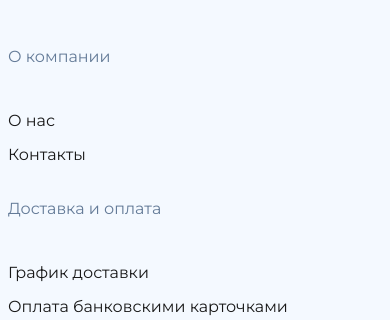
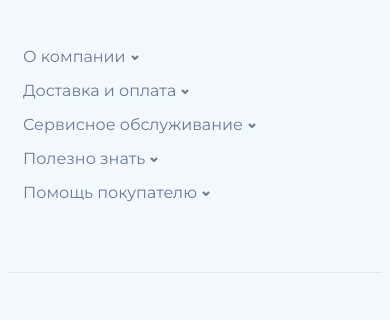
Before and after one commit to DmitryPash/Server.by, a website: page app/index.html in a window 390 px wide. Shown: the part 3606-3926 px from the top of the page. Drawn offline with nearby package versions, Linux system fonts and the light colour scheme; files that its build step writes are made by us from their sources.

Commit message:
Add drop menu

```diff
--- a/app/css/_footer.scss
+++ b/app/css/_footer.scss
@@ -217,6 +217,45 @@ $html-font-size: 16px;
     padding-left: 0;
   }
 }
-.footer-toggle-ul {
-  display: none;
+
+@media (max-width: 576px) {
+  .footer {
+    &-pay {
+      padding-left: 15px;
+    }
+    &-info {
+      padding-left: 15px;
+      &-toggle {
+        ul {
+          margin: 0;
+          display: none;
+        }
+      }
+      &-title {
+        position: relative;
+        cursor: pointer;
+        padding-bottom: 15px;
+        .title-after {
+          display: inline-block;
+          position: relative;
+          &::after {
+            position: absolute;
+            top: 39%;
+            margin-left: 15px;
+            transform: translate(-50%, -50%);
+            content: url("../images/icons/toggle-down.png");
+            width: 20px;
+            height: 20px;
+          }
+        }
+      }
+    }
+  }
+
+  .footer-info-toggle.open .title-after::after {
+    content: url("../images/icons/toggle-up.png");
+  }
+  .footer-info-toggle.open ul {
+    display: block;
+  }
 }
--- a/app/inc-footer.html
+++ b/app/inc-footer.html
@@ -3,14 +3,24 @@
     <div class="footer-info">
       <div class="row">
         <div class="col-xl-2 col-sm-4 col-xs-12">
-          <div class="footer-info-title">О компании</div>
+          <div class="footer-info-toggle">
+            <div class="footer-info-title">
+              <span class="title-after">
+                О компании
+              </span>
+            </div>
             <ul>
               <li><a href="#">О нас</a></li>
               <li><a href="#">Контакты</a></li>
             </ul>
           </div>
+        </div>
         <div class="col-xl-2 col-sm-4 col-xs-12">
-          <div class="footer-info-title">Доставка и оплата</div>
+          <div class="footer-info-toggle">
+            <div class="footer-info-title">
+              <span class="title-after">
+                Доставка и оплата
+              </span></div>
           <ul>
             <li><a href="#">График доставки</a></li>
             <li><a href="#">Оплата банковскими карточками</a></li>
@@ -19,28 +29,43 @@
             <li><a href="#">Договор</a></li>
           </ul>
           </div>
+        </div>
         <div class="col-xl-2 col-sm-4 col-xs-12">
-          <div class="footer-info-title">Сервисное обслуживание</div>
+          <div class="footer-info-toggle">
+            <div class="footer-info-title">
+              <span class="title-after">Сервисное обслуживание</span>
+              </div>
           <ul>
             <li><a href="#">Гарантия</a></li>
             <li><a href="#">Не гарантийный ремонт</a></li>
           </ul>
           </div>
+        </div>
         <div class="col-xl-2 col-sm-4 col-xs-12">
-          <div class="footer-info-title">Полезно знать</div>
+          <div class="footer-info-toggle">
+            <div class="footer-info-title">
+              <span class="title-after">Полезно знать</span>
+              </div>
           <ul>
             <li><a href="#">Статьи</a></li>
             <li><a href="#">Новости</a></li>
             <li><a href="#">Обзоры и тесты</a></li>
           </ul>
           </div>
+        </div>
         <div class="col-xl-2 col-sm-4 col-xs-12">
-          <div class="footer-info-title">Помощь покупателю</div>
+          <div class="footer-info-toggle">
+            <div class="footer-info-title">
+              <span class="title-after">
+                Помощь покупателю
+              </span>
+            </div>
             <ul>
               <li><a href="#">Как купить</a></li>
               <li><a href="#">Программа лояльности</a></li>
               <li><a href="#">Система скидок</a></li>
             </ul>
+          </div>
         </div>
       </div>
     </div>
--- a/app/js/main.js
+++ b/app/js/main.js
@@ -93,3 +93,12 @@ $(document).ready(function () {
     ],
   });
 });
+// drop for footer info
+let menu = document.querySelectorAll(".footer-info-toggle");
+
+menu.forEach((element) => {
+  element.addEventListener("click", () => {
+    // console.log("Done");
+    element.classList.toggle("open");
+  });
+});
```
Also changed, not shown: app/css/_grid.scss (renamed from app/css/_grid.css), app/images/icons/toggle-down.png (added), app/images/icons/toggle-up.png (added), dist/css/style.css, dist/images/icons/toggle-down.png (added), dist/images/icons/toggle-footer.png (added), dist/images/icons/toggle-up.png (added), dist/inc-footer.html, dist/index.html, dist/js/main.js. Lines whose indentation alone changed are shown as unchanged.
